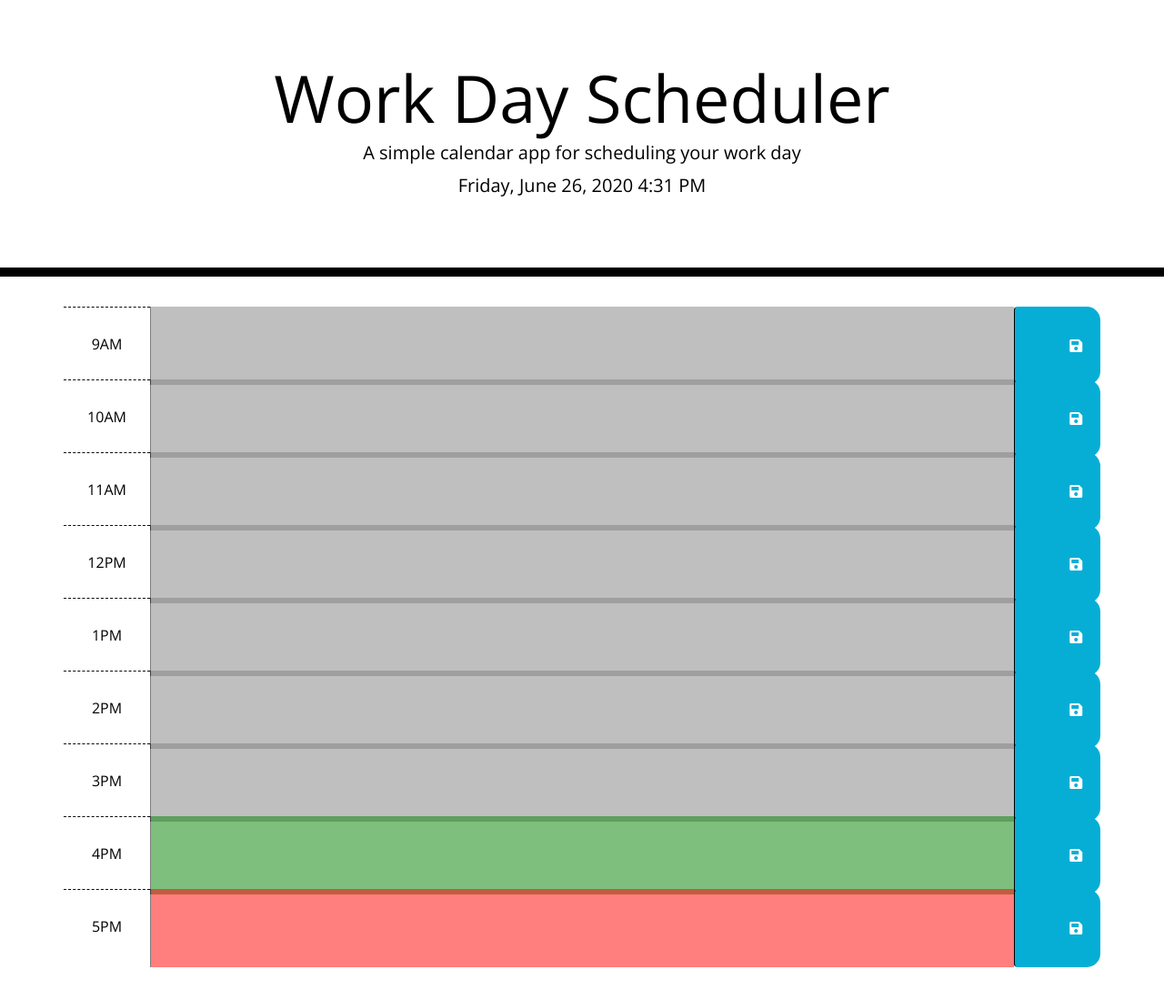
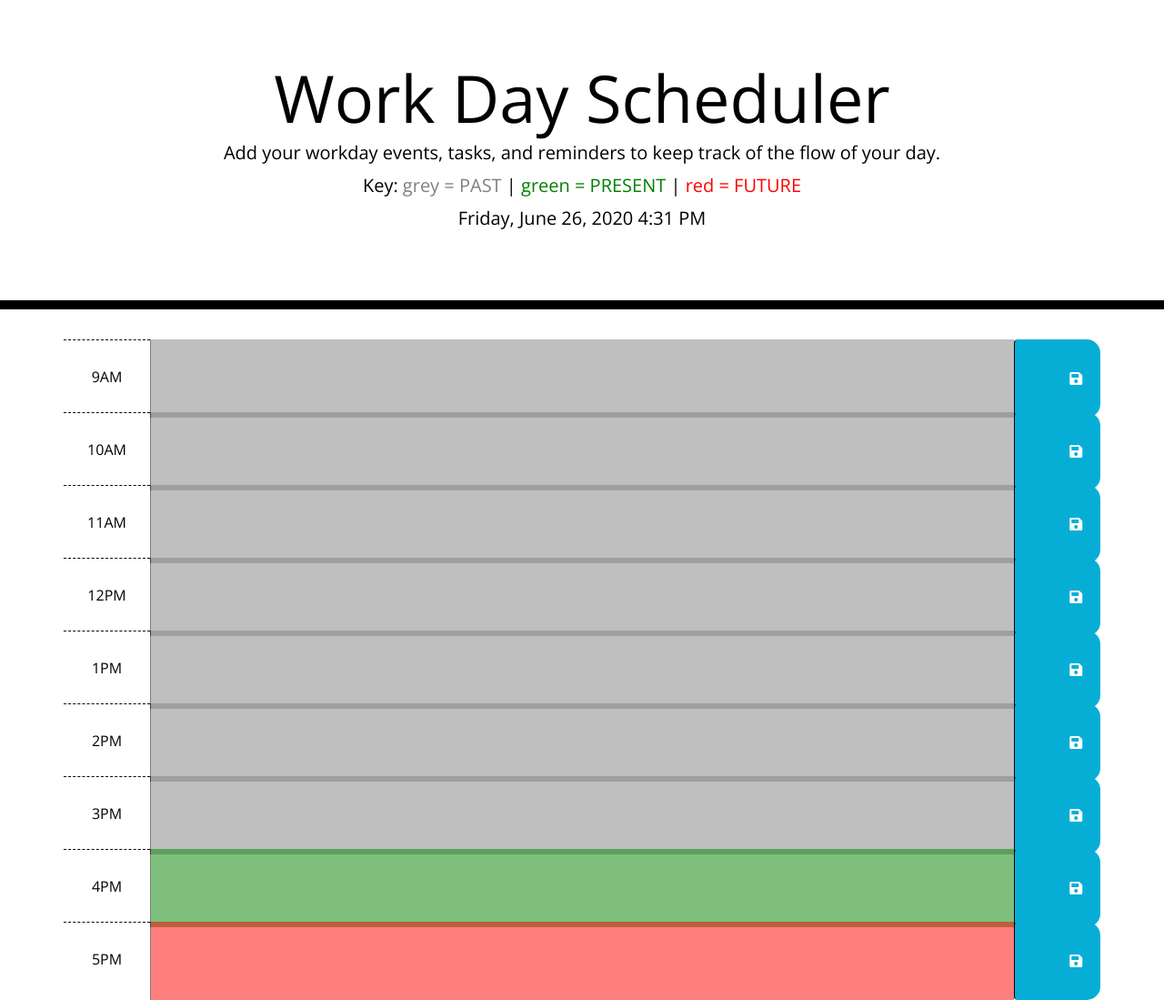
Before and after one commit to mandisareed/work-day-scheduler, a plain HTML site: page index.html in a window 1280 px wide. Shown: the whole page at 91% size. Before the commit the page ends 1063 px from the top, so only its background shows below. Drawn offline with nearby package versions, Linux system fonts and the light colour scheme.

Commit message:
adding styling to jumbotron text and textareas

```diff
--- a/index.html
+++ b/index.html
@@ -28,7 +28,8 @@
   <body>
     <header class="jumbotron">
       <h1 class="display-3">Work Day Scheduler</h1>
-      <p class="lead">A simple calendar app for scheduling your work day</p>
+      <p class="lead">Add your workday events, tasks, and reminders to keep track of the flow of your day.</p>
+      <p class="lead">Key: <span id="grey">grey = PAST</span>  | <span id="green">green = PRESENT </span>| <span id="red">red = FUTURE </span></p>
       <p id="currentDay" class="lead"></p>
     </header>
     <div class="container">
--- a/style.css
+++ b/style.css
@@ -2,6 +2,18 @@ body {
     font-family: 'Open Sans', sans-serif;
     font-size: 16px;
     line-height: 1;
+  }
+
+  #grey {
+    color: grey;
+  }
+
+  #green {
+    color: green;
+  }
+
+  #red {
+    color: red;
   }
 
   textarea{
```
Also changed, not shown: script.js (+5 -2 lines).
